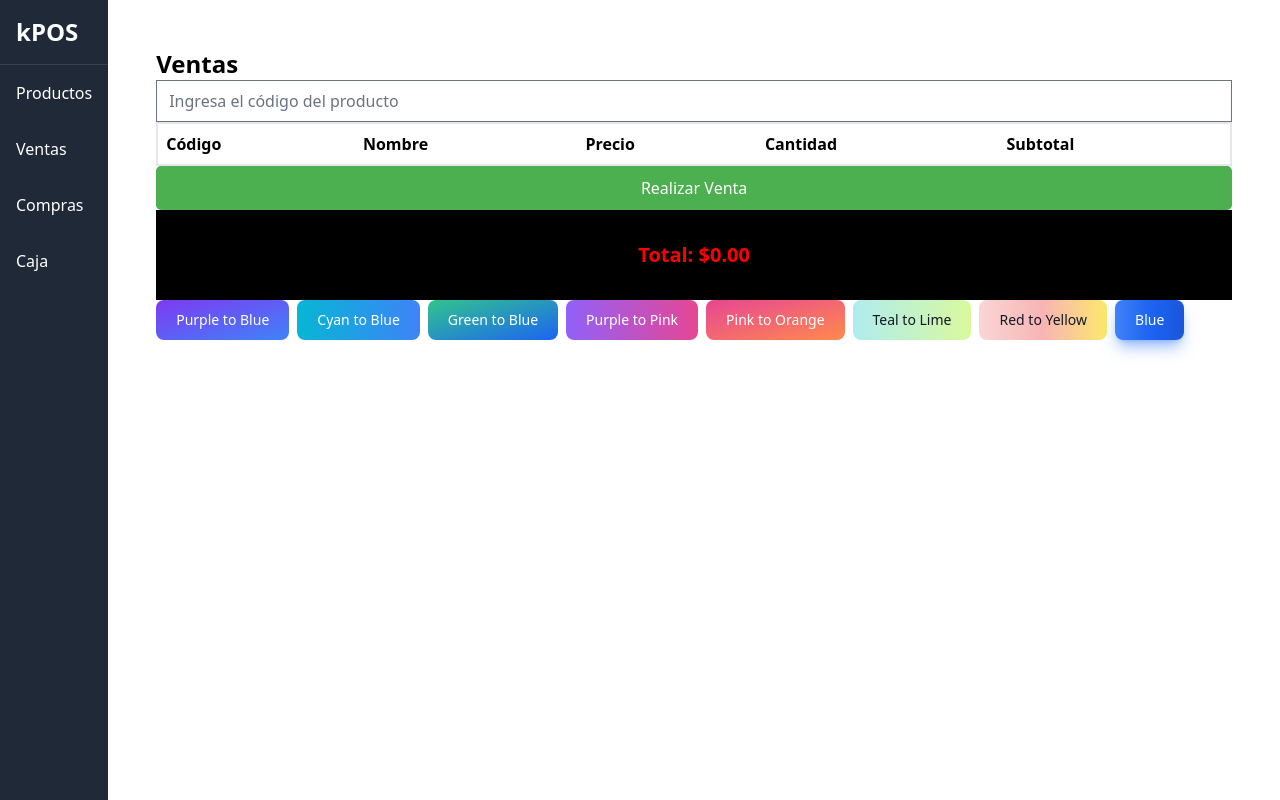
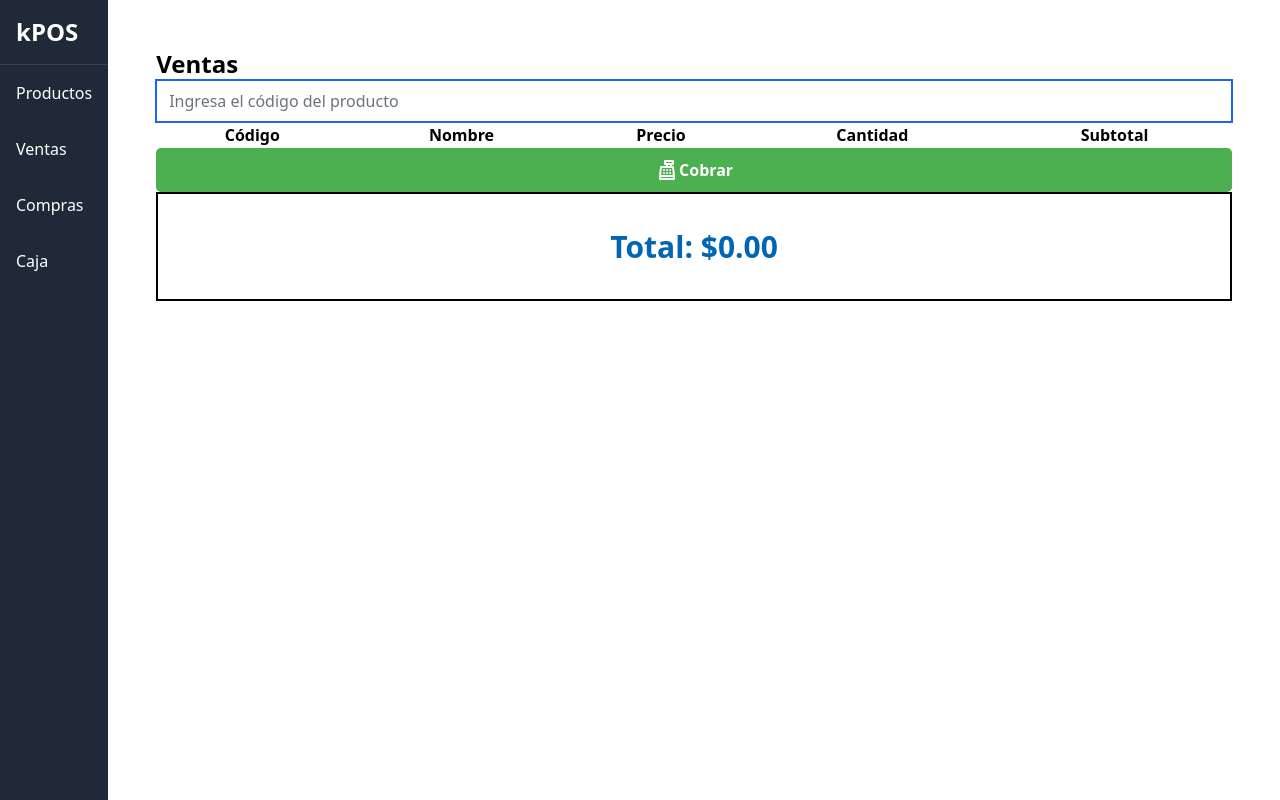
Before and after one commit to pagliardini/kpos-vuejs, a Vue app: page /ventas in a window 1280 px wide. Built offline with nearby package versions, Linux system fonts and the light colour scheme.

Commit message:
manejando cantidad en ventas

```diff
--- a/src/components/VentasView.vue
+++ b/src/components/VentasView.vue
@@ -6,7 +6,6 @@
     <ListaProductos :productos="productos" />
     <BotonVenta></BotonVenta>
     <suma-venta :productos="productos" />
-    <flow-bite />
   </section>
 </template>
 
@@ -16,12 +15,10 @@ import InputProducto from '@/components/ventas/InputProducto.vue';
 import ListaProductos from '@/components/ventas/ListaProductos.vue';
 import BotonVenta from "@/components/ventas/BotonVenta.vue";
 import SumaVenta from "@/components/ventas/SumaVenta.vue"
-import FlowBite from "@/components/flow.vue";
 
 export default {
   name: 'VentasView',
   components: {
-    FlowBite,
     SumaVenta,
     InputProducto,
     ListaProductos,
--- a/src/components/ventas/BotonVenta.css
+++ b/src/components/ventas/BotonVenta.css
@@ -1,4 +1,7 @@
 .boton-venta {
+  display: flex; /* Usar flexbox para alinear elementos */
+  align-items: center; /* Centrar verticalmente */
+  justify-content: center; /* Centrar horizontalmente */
   width: 100%;
   padding: 10px 20px;
   background-color: #4CAF50; /* Color de fondo */
@@ -6,6 +9,7 @@
   border: none; /* Sin borde */
   border-radius: 5px; /* Bordes redondeados */
   cursor: pointer; /* Cambia el cursor al pasar por encima */
+  font-weight: bold;
 
 }
 .boton-venta:hover {
@@ -15,3 +19,7 @@
 .boton-venta:active {
   background-color: #3e8e41; /* Color al hacer clic */
 }
+
+.mr-2 {
+  margin-right: 3px; /* Espacio entre el ícono y el texto */
+}
--- a/src/components/ventas/BotonVenta.vue
+++ b/src/components/ventas/BotonVenta.vue
@@ -1,13 +1,28 @@
 <template>
-  <button @click="procesarVenta" class="boton-venta">Realizar Venta</button>
+  <div>
+    <button @click="procesarVenta" class="boton-venta">
+      <svg class="w-6 h-6 text-white dark:text-white" aria-hidden="true" xmlns="http://www.w3.org/2000/svg" width="24" height="24" fill="none" viewBox="0 0 24 24">
+        <path stroke="currentColor" stroke-linecap="round" stroke-linejoin="round" stroke-width="2" d="M5 18h14M5 18v3h14v-3M5 18l1-9h12l1 9M16 6v3m-4-3v3m-2-6h8v3h-8V3Zm-1 9h.01v.01H9V12Zm3 0h.01v.01H12V12Zm3 0h.01v.01H15V12Zm-6 3h.01v.01H9V15Zm3 0h.01v.01H12V15Zm3 0h.01v.01H15V15Z"/>
+      </svg>
+      Cobrar
+    </button>
+    <p v-if="mensaje">{{ mensaje }}</p>
+  </div>
 </template>
+
 <script setup>
-import './BotonVenta.css'
+import {ref} from 'vue';
+import './BotonVenta.css';
 
+const mensaje = ref('');
+
+function procesarVenta() {
+  mensaje.value = 'Venta procesada';
+}
 </script>
 
-
 <style scoped>
-
-
+.boton-venta {
+  /* Estilos para el botón */
+}
 </style>
--- a/src/components/ventas/InputProducto.vue
+++ b/src/components/ventas/InputProducto.vue
@@ -1,18 +1,16 @@
-<!-- InputProducto.vue -->
 <template>
   <input
-      type="text"
-      v-model="codigo"
-      @keyup.enter="buscarProducto"
-      placeholder="Ingresa el código del producto"
-      class="input-producto"
+      ref="codigoInput"
+  type="text"
+  v-model="codigo"
+  @keyup.enter="buscarProducto"
+  placeholder="Ingresa el código del producto"
+  class="input-producto"
   />
-
 </template>
 
 <script>
-
-import './InputProducto.css'
+import './InputProducto.css';
 import axios from 'axios';
 
 export default {
@@ -34,6 +32,17 @@ export default {
           // Aquí puedes manejar errores, como mostrar un mensaje al usuario
         }
       }
+    },
+    focusInput() {
+      this.$refs.codigoInput.focus(); // Establecer foco en el input
+    }
+  },
+  mounted() {
+    this.focusInput(); // Llamar a la función para establecer el foco al montar el componente
+  },
+  watch: {
+    codigo() {
+      this.focusInput(); // Mantener el foco en el input cuando cambia el valor
     }
   }
 }
--- a/src/components/ventas/ListaProductos.css
+++ b/src/components/ventas/ListaProductos.css
@@ -3,14 +3,16 @@ table {
   width: 100%;
   border-collapse: collapse;
   border: 2px solid black; /* Borde de 2px, sólido y negro */
-  border-radius: 5px; /* Bordes redondeados */
 }
 
-th, td {
+th {
   text-align: left;
   padding: 8px;
+  font-size: 12px;
 }
+td {
+  padding: 3px;
+  text-align: left;
 
-input[type="number"] {
-  width: 50px; /* Ajusta el tamaño del input */
+
 }
--- a/src/components/ventas/ListaProductos.vue
+++ b/src/components/ventas/ListaProductos.vue
@@ -1,4 +1,5 @@
 <template>
+  <div @keydown="handleKeydown" tabindex="0">
     <table class="min-w-full">
       <thead>
       <tr>
@@ -10,26 +11,94 @@
       </tr>
       </thead>
       <tbody>
-    <tr v-for="(producto, index) in productos" :key="index">
+      <tr
+          v-for="(producto, index) in productos"
+          :key="index"
+          :class="{ 'highlight': index === selectedIndex }"
+      >
         <td>{{ producto.codigo }}</td>
         <td>{{ producto.nombre }}</td>
         <td>${{ producto.precio.toFixed(2) }}</td>
-      <td>1</td>
-      <td>${{ (producto.precio * 1).toFixed(2) }}</td> <!-- Calcular subtotal -->
+        <td>
+          <input
+              type="number"
+              v-model.number="producto.cantidad"
+              @input="actualizarSubtotal(producto)"
+              min="1"
+              class="w-16 text-center"
+          />
+        </td>
+        <td>${{ (producto.precio * producto.cantidad).toFixed(2) }}</td>
       </tr>
       </tbody>
     </table>
+  </div>
 </template>
 
 <script>
-import './ListaProductos.css'
-
 export default {
   props: {
     productos: {
       type: Array,
       required: true
     }
+  },
+  data() {
+    return {
+      selectedIndex: 0 // Índice del producto seleccionado
+    };
+  },
+  mounted() {
+    // Establecer la cantidad predeterminada a 1 para cada producto si aún no está definida
+    this.productos.forEach(producto => {
+      if (!producto.cantidad) {
+        producto.cantidad = 1;
+        this.actualizarSubtotal(producto); // Asegura que el subtotal también esté actualizado
+      }
+    });
+  },
+  methods: {
+    handleKeydown(event) {
+      if (event.key === 'ArrowDown') {
+        this.selectedIndex = (this.selectedIndex + 1) % this.productos.length; // Mover hacia abajo
+      } else if (event.key === 'ArrowUp') {
+        this.selectedIndex = (this.selectedIndex - 1 + this.productos.length) % this.productos.length; // Mover hacia arriba
+      } else if (event.key === '*') {
+        event.preventDefault(); // Prevenir que el '*' se cargue en el input
+        this.modificarCantidad(); // Abrir el prompt para modificar la cantidad
+      }
+    },
+    modificarCantidad() {
+      const productoSeleccionado = this.productos[this.selectedIndex];
+      const nuevaCantidad = prompt(
+          `Modificar cantidad para ${productoSeleccionado.nombre}`,
+          productoSeleccionado.cantidad
+      );
+
+      if (nuevaCantidad !== null) {
+        const cantidadNumerica = parseInt(nuevaCantidad, 10);
+
+        if (!isNaN(cantidadNumerica) && cantidadNumerica > 0) {
+          productoSeleccionado.cantidad = cantidadNumerica;
+          this.actualizarSubtotal(productoSeleccionado); // Actualizar el subtotal inmediatamente
+        } else {
+          alert('Por favor, ingresa un número válido mayor a 0.');
         }
       }
+    },
+    actualizarSubtotal(producto) {
+      // `v-model` reactiva automáticamente los cambios y actualizará el subtotal en la vista
+      producto.subtotal = producto.precio * producto.cantidad;
+    }
+  },
+  beforeUnmount() {
+    window.removeEventListener('keydown', this.handleKeydown); // Limpiar el listener al destruir el componente
+  }
+};
 </script>
+
+<style scoped>
+.highlight {
+  background-color: #f0f8ff;
+}
+</style>
--- a/src/components/ventas/SumaVenta.css
+++ b/src/components/ventas/SumaVenta.css
@@ -1,9 +1,10 @@
 /* Estilos específicos para ListaProductos */
 .suma-venta {
-  font-size: 20px;
-  color: red;
-  background-color: black;
+  font-size: 30px;
+  color: #0066b3;
+  background-color: rgba(0, 0, 0, 0);
   font-weight: bold;
   padding: 30px;
   text-align: center;
+  border: 2px solid black ;
 }
```
Lines whose indentation alone changed are shown as unchanged.
